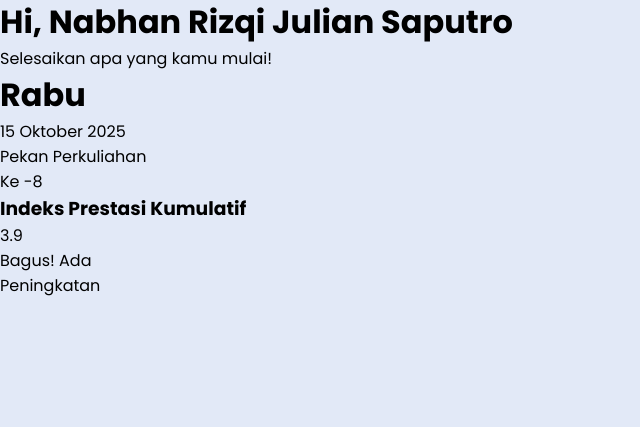
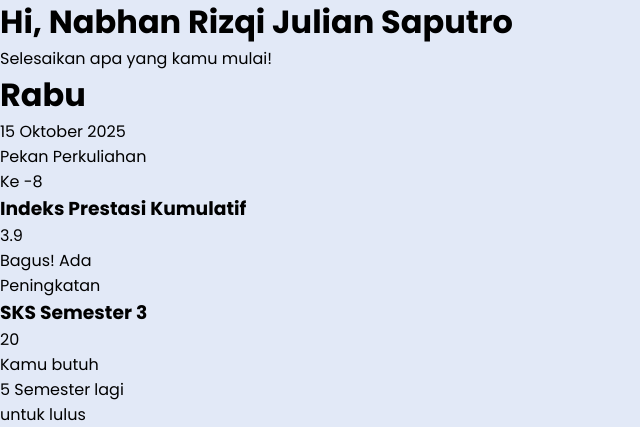
Before and after one commit to rzjuliannofficial/Quiz-1_Desprog-ReDesign-Siakad, a PHP site: page /Beranda.php in a window 1280 px wide. Shown: the part 656-1083 px from the top of the page, without its empty margins (0-640 px from the left). Before the commit the page ends 952 px from the top, so only its background shows below. Run offline with PHP 8.4, Linux system fonts and the light colour scheme.

Commit message:
add card sks at body

```diff
--- a/Beranda.php
+++ b/Beranda.php
@@ -124,9 +124,18 @@
                           <p class="keterangan">Bagus! Ada <br>Peningkatan</p>
                       </div>
                     </div>
-                </div>
+
+                    <!-- SKS -->
+                    <div class="card sks">
+                      <h3>SKS Semester 3</h3>
+                      <div class="value">
+                          <p class="nilai">20</p>
+                          <p class="keterangan">Kamu butuh <br>5 Semester lagi <br>untuk lulus</p>
+                      </div>
+                    </div>
 
 
+                </div>
             </div>
 
         </div>
```
